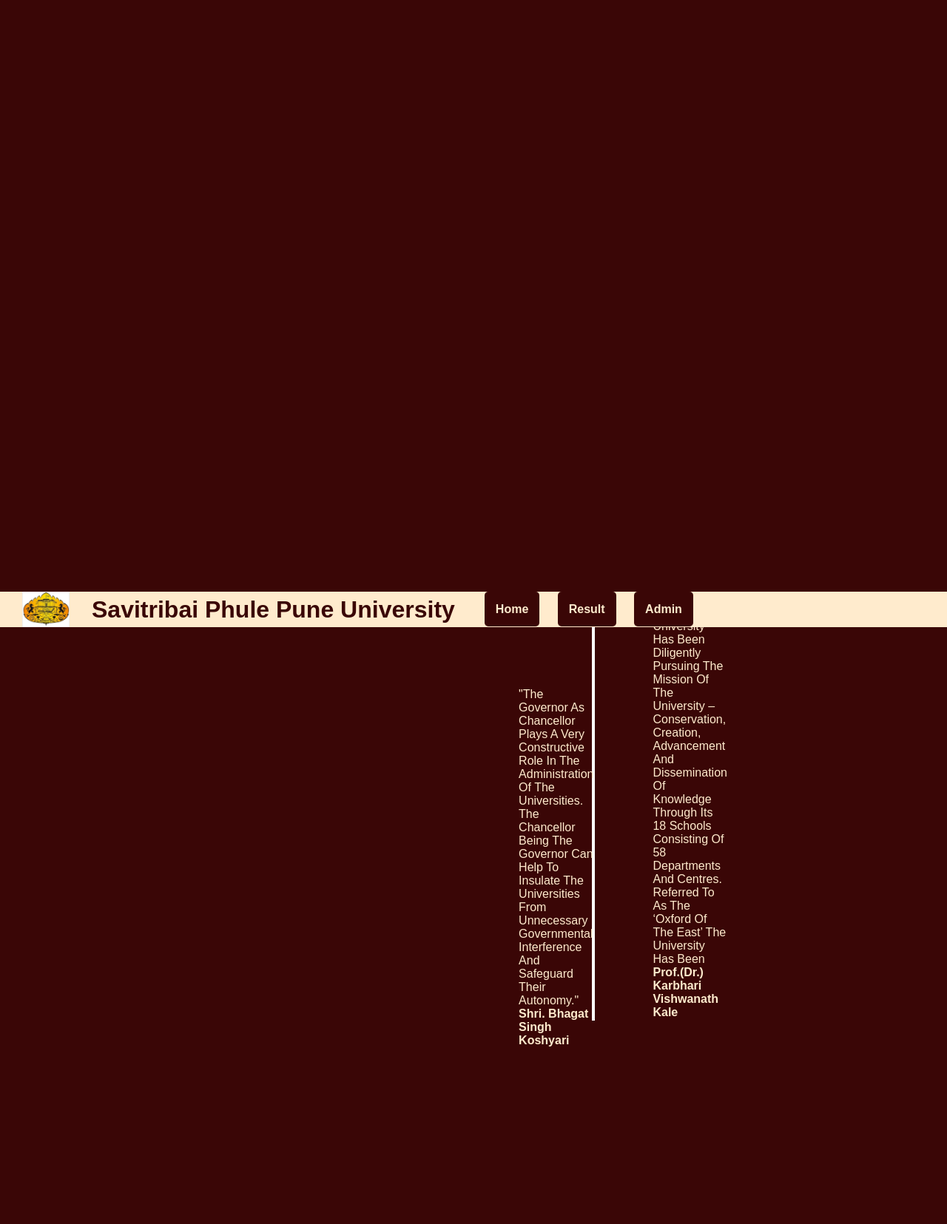
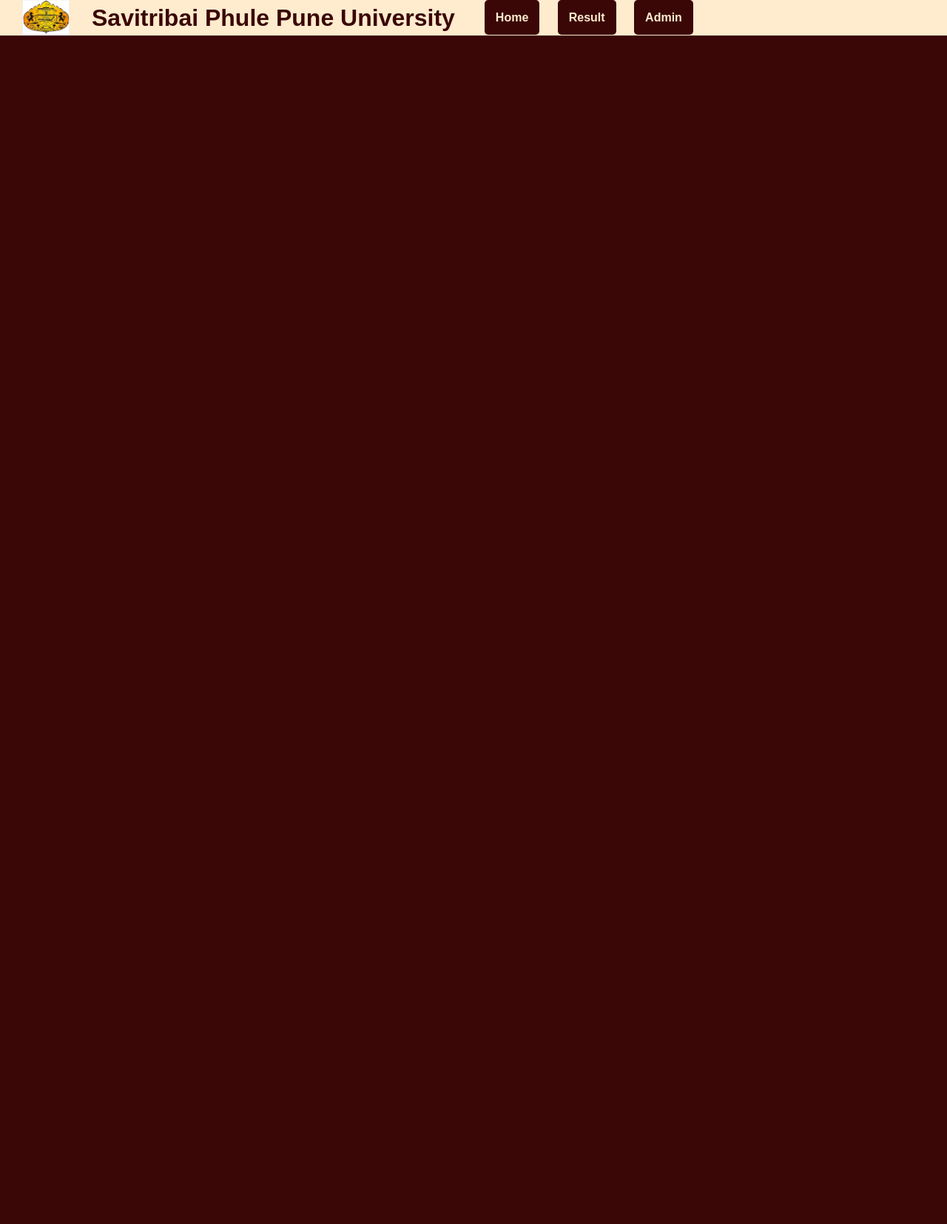
Before and after one commit to vraj82786/LGM_Student-Result-Management-System, a PHP site: page / in a window 1280 px wide. Shown: the top 1655 px of the page at 74% size. After the commit the page ends 48 px from the top, so only its background shows below. Run offline with PHP 8.4, Linux system fonts and the light colour scheme.

Commit message:
Update index.php

```diff
--- a/index.php
+++ b/index.php
@@ -22,17 +22,5 @@
             </ul>
         </div>
     </div>
-    <div class="con_cont">
-    <div class="cont_div">
-        "The Governor as Chancellor plays a very constructive role in the administration of the Universities.
-        The Chancellor being the Governor can help to insulate the Universities from unnecessary governmental interference and safeguard their autonomy." <br>
-        <b> Shri. Bhagat Singh Koshyari</b>
-    </div>
-    <div class="con_div">
-        The Savitribai Phule Pune University has been diligently pursuing the mission of the University – Conservation, Creation, Advancement and Dissemination of knowledge through its 18 schools consisting of 58 departments and centres.
-        Referred to as the ‘Oxford of the East’ the University has been <br>
-        <b>Prof.(Dr.) Karbhari Vishwanath Kale</b>
-    </div>
-    </div>
 </body>
 </html>
```
